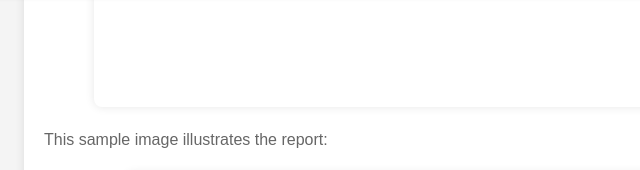
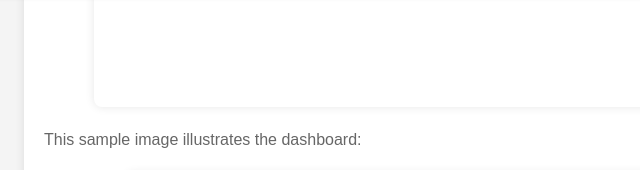
Before and after one commit to Saranya81/natureDisaster, a plain HTML site: page index.html in a window 1280 px wide. Shown: the part 800-970 px from the top of the page, 196-836 px from the left. Drawn offline with Linux system fonts and the light colour scheme.

Commit message:
Update index.html

```diff
--- a/index.html
+++ b/index.html
@@ -75,7 +75,7 @@
     <h1>DASHBOARD</h1>
     <iframe src="https://us1.ca.analytics.ibm.com/bi/?perspective=dashboard&amp;pathRef=.public_folders%2Fdisaster%2Fnatural&amp;closeWindowOnLastView=true&amp;ui_appbar=false&amp;ui_navbar=false&amp;shareMode=embedded&amp;action=view&amp;mode=dashboard&amp;subView=model0000018f8f45f28d_00000000"
     width="700" height="500" allowfullscreen></iframe>
-    <p>This sample image illustrates the report:</p>
+    <p>This sample image illustrates the dashboard:</p>
         <img src="images/dashboard.jpg" alt=" Image">
 
     <h1>REPORT</h1>
@@ -89,7 +89,7 @@
     width="700" height="500" allowfullscreen></iframe>
     <iframe src="https://us1.ca.analytics.ibm.com/bi/?perspective=explore&amp;pathRef=.my_folders%2FNew%2Bexploration&amp;closeWindowOnLastView=true&amp;ui_appbar=false&amp;ui_navbar=false&amp;shareMode=embedded&amp;subView=starting%20points"
     width="700" height="500" allowfullscreen></iframe>
-    <p>This sample image illustrates the report:</p>
+    <p>This sample image illustrates the exploration:</p>
         <img src="images/exploration.jpg" alt="Exploration Image">
 
     <h1>CONCLUSION</h1>
```
